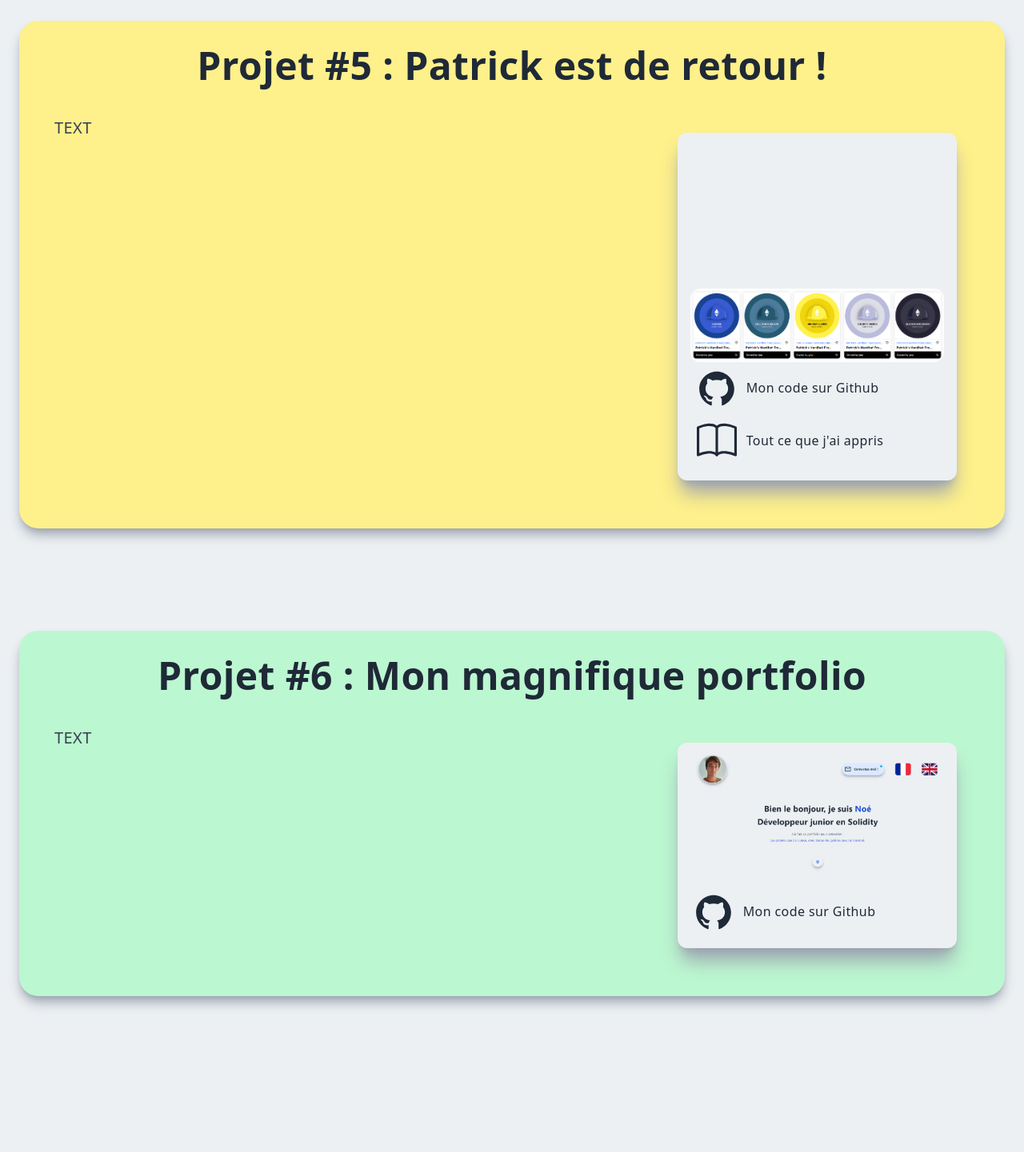
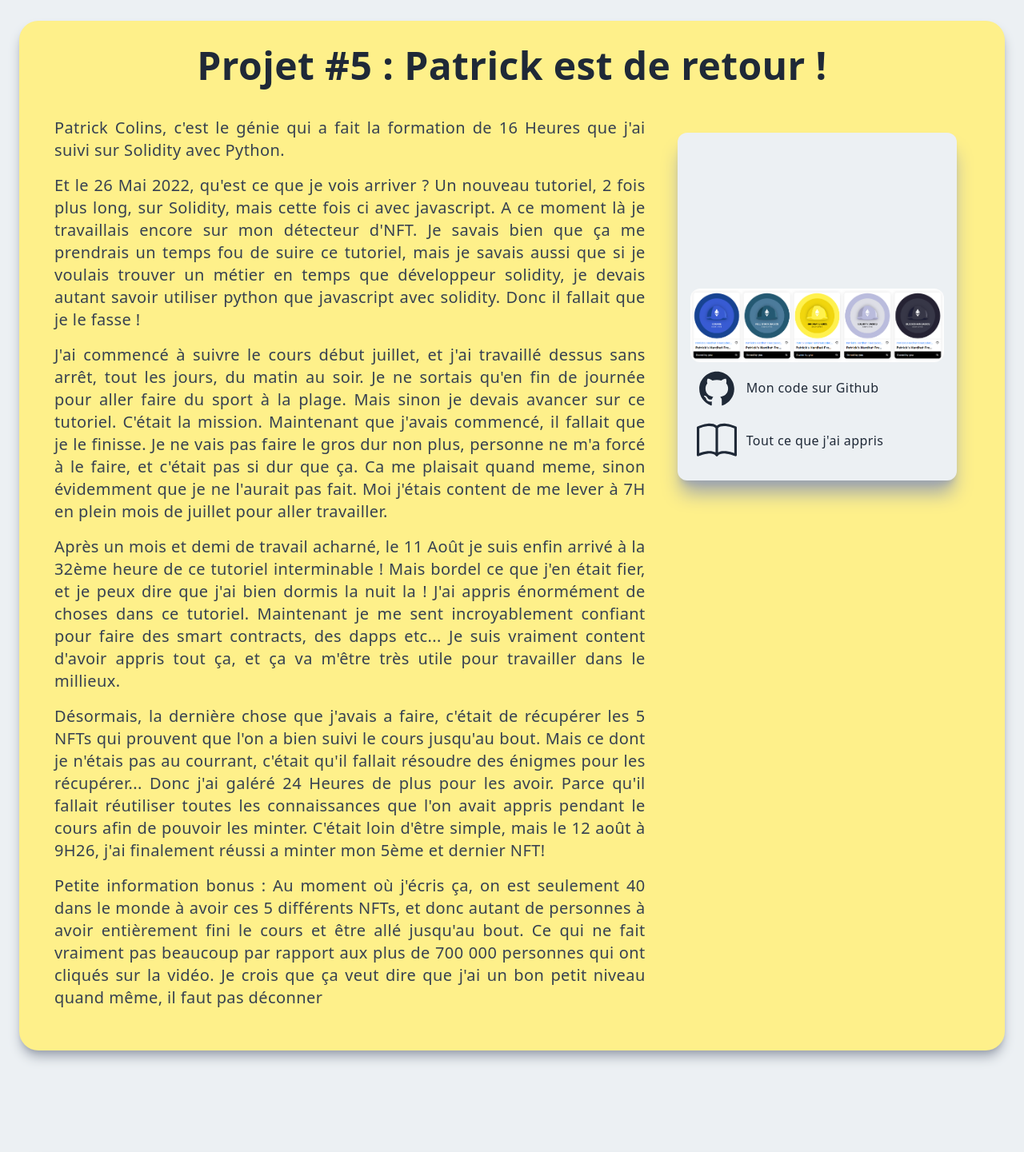
Before and after one commit to N0E-P/my_portfolio, a Next.js app: page / in a window 1280 px wide. Shown: the part 6920-8361 px from the top of the page at 80% size. Built offline with nearby package versions, Linux system fonts and the light colour scheme; grey boxes are pictures that could not be loaded.

Commit message:
Update Project5.js

```diff
--- a/components/fr/Project5.js
+++ b/components/fr/Project5.js
@@ -11,7 +11,39 @@ export default function Projects() {
         </h1>
         <div className="lg:grid grid-cols-3 p-3 mt-5">
           <div className="col-span-2  lg:mr-6">
-            <p className="py-2 text-gray-700 sm:text-xl text-justify">TEXT</p>
+            <p className="py-2 text-gray-700 sm:text-xl text-justify">
+
+
+Patrick Colins, c'est le génie qui a fait la formation de 16 Heures que j'ai suivi sur Solidity avec Python.
+
+</p>            <p className="py-2 text-gray-700 sm:text-xl text-justify">
+
+Et le 26 Mai 2022, qu'est ce que je vois arriver ? Un nouveau tutoriel, 2 fois plus long, sur Solidity, mais cette fois ci avec javascript. A ce moment là je travaillais encore sur mon détecteur d'NFT. Je savais bien que ça me prendrais un temps fou de suire ce tutoriel, mais je savais aussi que si je voulais trouver un métier en temps que développeur solidity, je devais autant savoir utiliser python que javascript avec solidity. Donc il fallait que je le fasse !
+
+
+</p>            <p className="py-2 text-gray-700 sm:text-xl text-justify">
+
+
+J'ai commencé à suivre le cours début juillet, et j'ai travaillé dessus sans arrêt, tout les jours, du matin au soir. Je ne sortais qu'en fin de journée pour aller faire du sport à la plage. Mais sinon je devais avancer sur ce tutoriel. C'était la mission. Maintenant que j'avais commencé, il fallait que je le finisse. Je ne vais pas faire le gros dur non plus, personne ne m'a forcé à le faire, et c'était pas si dur que ça. Ca me plaisait quand meme, sinon évidemment que je ne l'aurait pas fait. Moi j'étais content de me lever à 7H en plein mois de juillet pour aller travailler.
+
+</p>            <p className="py-2 text-gray-700 sm:text-xl text-justify">
+
+
+Après un mois et demi de travail acharné, le 11 Août je suis enfin arrivé à la 32ème heure de ce tutoriel interminable ! Mais bordel ce que j'en était fier, et je peux dire que j'ai bien dormis la nuit la ! J'ai appris énormément de choses dans ce tutoriel. Maintenant je me sent incroyablement confiant pour faire des smart contracts, des dapps etc... Je suis vraiment content d'avoir appris tout ça, et ça va m'être très utile pour travailler dans le millieux.
+
+</p>            <p className="py-2 text-gray-700 sm:text-xl text-justify">
+
+Désormais, la dernière chose que j'avais a faire, c'était de récupérer les 5 NFTs qui prouvent que l'on a bien suivi le cours jusqu'au bout. Mais ce dont je n'étais pas au courrant, c'était qu'il fallait résoudre des énigmes pour les récupérer... Donc j'ai galéré 24 Heures de plus pour les avoir. Parce qu'il fallait réutiliser toutes les connaissances que l'on avait appris pendant le cours afin de pouvoir les minter. C'était loin d'être simple, mais le 12 août à 9H26, j'ai finalement réussi a minter mon 5ème et dernier NFT!
+
+
+</p> <p className="py-2 text-gray-700 sm:text-xl text-justify">
+
+
+Petite information bonus : Au moment où j'écris ça, on est seulement 40 dans le monde à avoir ces 5 différents NFTs, et donc autant de personnes à avoir entièrement fini le cours et être allé jusqu'au bout. Ce qui ne fait vraiment pas beaucoup par rapport aux plus de 700 000 personnes qui ont cliqués sur la vidéo. Je crois que ça veut dire que j'ai un bon petit niveau quand même, il faut pas déconner
+
+</p>
+
+
           </div>
           <div className="sm:p-4">
             <div className="w-full mt-3 bg-[#ecf0f3] h-auto m-auto shadow-xl shadow-gray-400 rounded-xl items-center justify-center p-4 hover:scale-105 ease-in duration-300">
```
